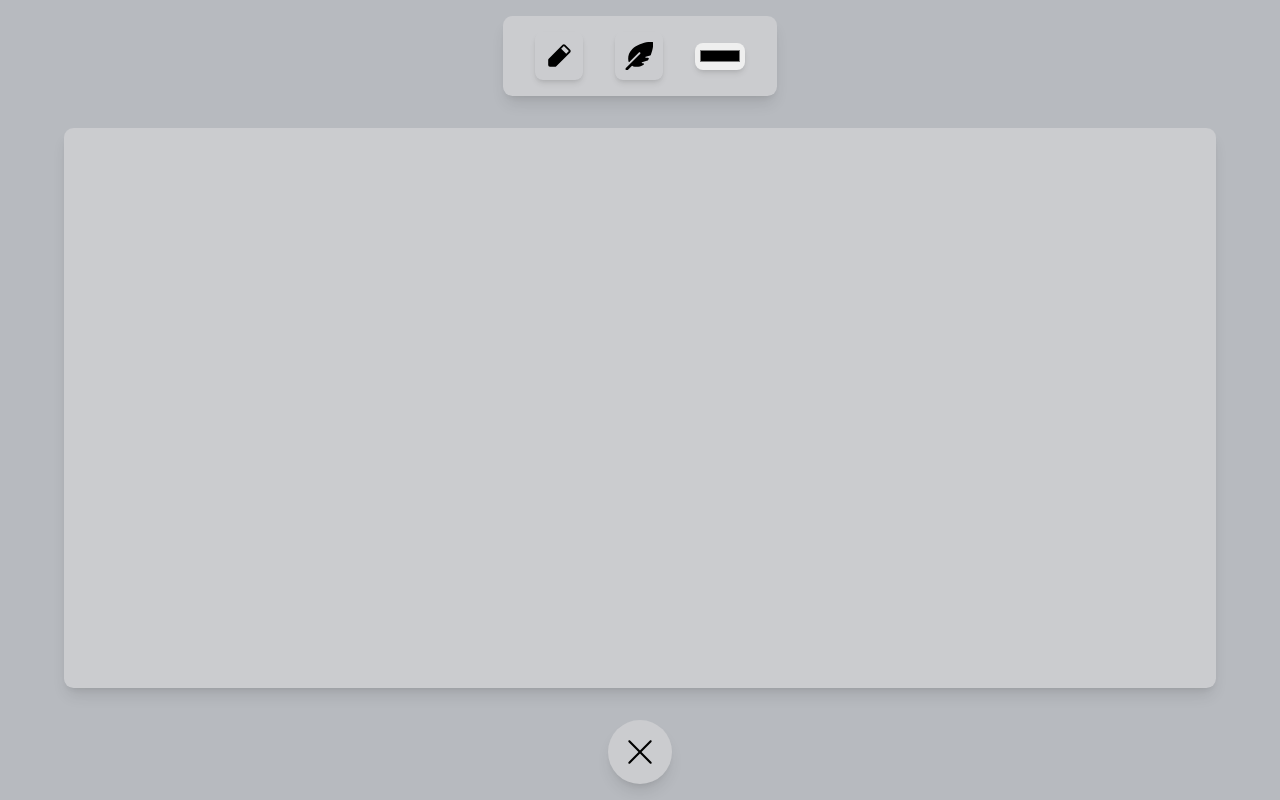
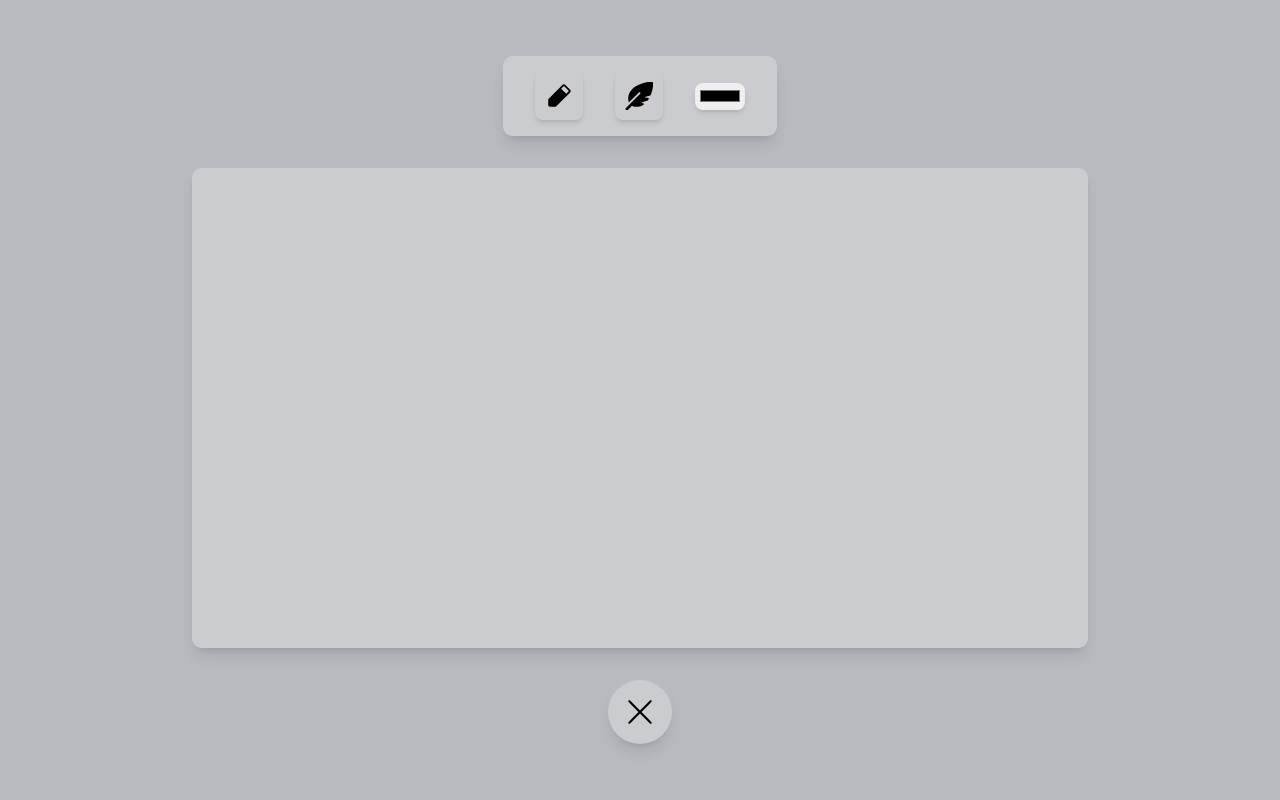
Before and after one commit to singodiyashubham87/Draw-it-out, a React (Vite) app: page / in a window 1280 px wide. Built offline with nearby package versions, Linux system fonts and the light colour scheme.

Commit message:
feat: add dynamic color functionality

```diff
--- a/src/App.jsx
+++ b/src/App.jsx
@@ -1,10 +1,15 @@
 import { PiPencilSimpleFill } from "react-icons/pi";
 import { FaFeatherPointed } from "react-icons/fa6";
 import { RxCross1 } from "react-icons/rx";
-import { useState } from "react";
+import { useEffect, useState } from "react";
+import startDrawing from "./utils/canvas";
 
 function App() {
   const [drawable, setDrawable] = useState(false);
+
+  useEffect(() => {
+    startDrawing("000");
+  });
 
   return (
     <>
@@ -19,14 +24,16 @@ function App() {
             type="color"
             name="color"
             id="color"
+            onChange={(e)=>startDrawing(e.target.value)}
             className=" p-[0.2rem] shadow-md rounded-[0.5rem] cursor-pointer outline-none hover:bg-gray-400"
           />
         </div>
-        <div
-          className={`whiteboard bg-[#CBCCCF] min-h-[70vh] w-[90vw] rounded-[0.6rem] shadow-lg ${
+        <canvas
+          id="draw"
+          className={`whiteboard bg-[#CBCCCF] rounded-[0.6rem] shadow-lg ${
             drawable ? "hover:cursor-crosshair" : ""
           }`}
-        ></div>
+        ></canvas>
         <div className="clearAll bg-[#CBCCCF] p-[1rem] text-[2rem] rounded-[50%] shadow-lg hover:bg-gray-400 cursor-pointer">
           <RxCross1 />
         </div>
--- /dev/null
+++ b/src/utils/canvas.js
@@ -0,0 +1,37 @@
+export default function startDrawing(color) {
+  const canvas = document.getElementById("draw");
+  const ctx = canvas.getContext("2d");
+  canvas.width = window.innerWidth * 0.7;
+  canvas.height = window.innerHeight * 0.6;
+  ctx.strokeStyle = `${color}`;
+  ctx.lineJoin = "round";
+  ctx.lineCap = "round";
+  ctx.lineWidth = 10;
+
+  let isDrawing = false;
+
+  const draw = (e) => {
+    if (!isDrawing) return;
+    if (lastX === 0 && lastY === 0) {
+      lastX = e.offsetX;
+      lastY = e.offsetY;
+    }
+    ctx.beginPath();
+    ctx.moveTo(lastX, lastY);
+    ctx.lineTo(e.offsetX, e.offsetY);
+    ctx.stroke();
+    lastX = e.offsetX;
+    lastY = e.offsetY;
+  };
+
+  let lastX = 0;
+  let lastY = 0;
+  canvas.addEventListener("mousedown", (e) => {
+    lastX = e.offsetX;
+    lastY = e.offsetY;
+    isDrawing = true;
+  });
+  canvas.addEventListener("mouseup", () => (isDrawing = false));
+  canvas.addEventListener("mouseout", () => (isDrawing = false));
+  canvas.addEventListener("mousemove", draw);
+}
```
